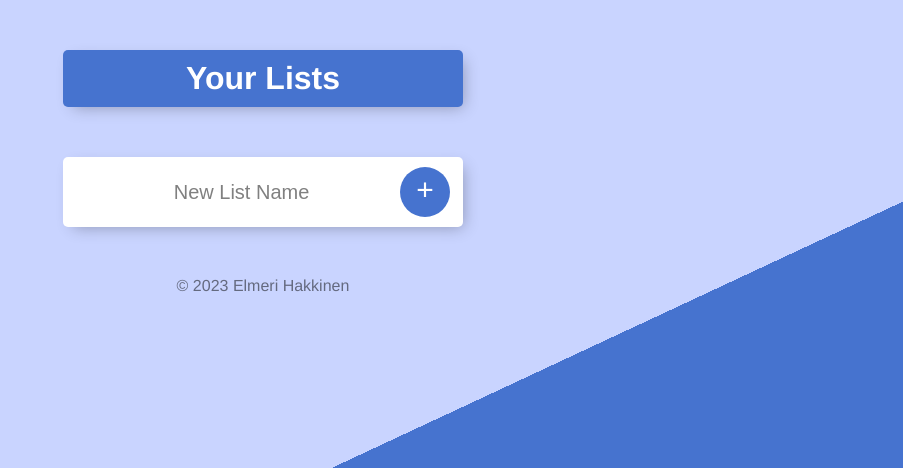
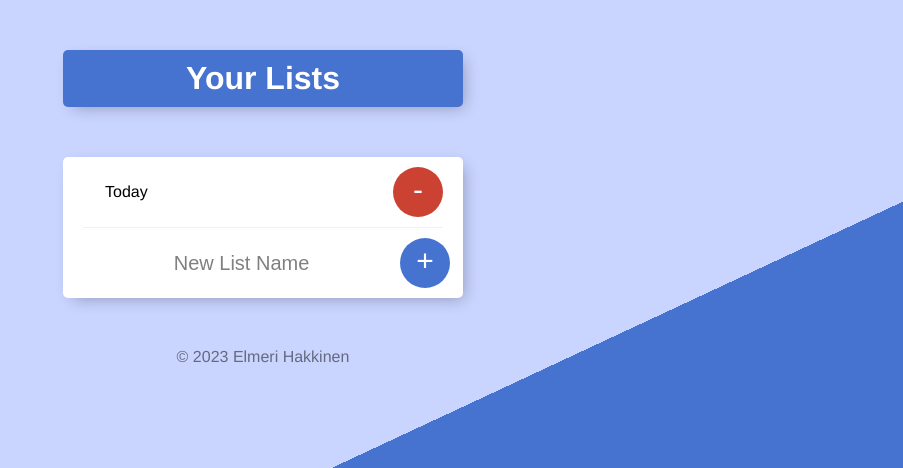
Before and after one commit to hakkd/Web-Dev-Projects, a Node server app: page / in a window 1280 px wide. Shown: the top 468 px of the page, without its empty margins (377-1280 px from the left). Run offline with Node 20, Linux system fonts and the light colour scheme; data comes from the database, SQL or seed files in the repository; data that the repository does not hold is empty; some libraries are stand-ins or nearby versions.

Commit message:
created home page with list of lists

```diff
--- a/ToDoList/app.js
+++ b/ToDoList/app.js
@@ -39,16 +39,17 @@ const listSchema = {
 const List = mongoose.model("List", listSchema);
 
 app.get('/', function(req, res) {
-    /* Item.find().then((items) => {
-        if (items.length === 0) {
-            Item.insertMany(defaultItems);
+    List.find().then((lists) => {
+        if (lists.length === 0) {
+            const defaultList = new List({
+                name: "Today",
+                items: defaultItems,
+            });
+            defaultList.save();
             res.redirect("/");
         } else {
-            //res.render("list", { listTitle: "Today", newListItems: items});
+            res.render("home", { lists: lists });
         }
-    }); */
-    List.find().then((lists) => {
-        res.render("home", { lists: lists });
     })
 });
 
@@ -58,17 +59,11 @@ app.get("/:listName", function(req, res) {
     List.findOne({name: customListName})
         .then((foundList) => {
             if (!foundList) {
-                const newList = new List({
-                name: customListName,
-                items: defaultItems
-            });
-            newList.save();
-            res.redirect("/" + customListName);
-        } else {
-            //res.render("list", {listTitle: foundList.name, newListItems: foundList.items});
+                console.log("List not found");
             res.redirect("/");
-        }})
-        .catch((err) => {console.log(err);});
+            } else {
+                res.render("list", {listTitle: foundList.name, newListItems: foundList.items});
+            }}).catch((err) => {console.log(err);});
 });
 
 app.get("/about", function(req, res) {
@@ -102,7 +97,7 @@ app.post("/:listName", function(req, res) {
 
     if (listName === "Today") {
         item.save();
-        res.redirect("/");
+        res.redirect("/Today");
     } else {
         List.findOne({name: listName}).then((foundList) => {
             foundList.items.push(item);
--- a/ToDoList/public/css/styles.css
+++ b/ToDoList/public/css/styles.css
@@ -68,6 +68,10 @@ form.item {
   border-width: 0;
 }
 
+.addItem:hover {
+  background-color: #4674cfac;
+}
+
 .removeItem {
   min-height: 50px;
   width: 50px;
@@ -78,6 +82,24 @@ form.item {
   font-size: 30px;
   padding-bottom: 6px;
   border-width: 0;
+}
+
+.removeItem:hover {
+  background-color: #cc4132bb;
+}
+
+.go {
+  min-height: 50px;
+  width: 100px;
+  border-radius: 10%;
+  border-color: transparent;
+  background-color: #ffffff;
+  color: black;
+  font-size: 30px;
+  padding-bottom: 6px;
+  border-width: 0;
+  padding-left: 5;
+  padding-right: 5;
 }
 
 input[type="text"] {
@@ -106,3 +128,25 @@ footer {
   color: rgba(0, 0, 0, 0.5);
   text-align: center;
 }
+
+.vertical-menu {
+  margin-left: 20px;
+  margin-right: 20px;
+  display: flex;
+  justify-content: space-between;
+}
+
+.vertical-menu a {
+  background-color: #fff;
+  color: black;
+  padding: 12px;
+  margin: 10px;
+  text-decoration: none;
+  border-radius: 5px;
+  width: 100%;
+}
+
+.vertical-menu a:hover {
+  background-color: #ccc;
+  /* Dark grey background on mouse-over */
+}
--- a/ToDoList/views/home.ejs
+++ b/ToDoList/views/home.ejs
@@ -5,14 +5,14 @@
 </div>
 <div class="box">
     <% lists.forEach(function(list){ %>
-        <div class="item">
-            <form action="/<%= list.name %>" method="post">
-                <button class="btn btn-light btn-block" type="button" name="goToList" value="<%= list._id %>"><%= list.name %></button>
-            </form>
-            <form action="/delete-list" method="post"></form>
-                <button class="removeItem" type="delete" name="delete" value="<%= list._id %>">-</button>
+
+        <div class="item vertical-menu">
+                <a href="/<%- list.name %>"><%= list.name%></a>
+            <form action="/delete-list" method="post">
+                <button class="removeItem" type="submit" name="delete" value="<%= list._id %>">-</button>
             </form>
         </div>
+
     <% }) %>
 
     <form class="item" action="/" method="post">
```
Also changed, not shown: ToDoList/index.html (deleted, +0 -13 lines).
